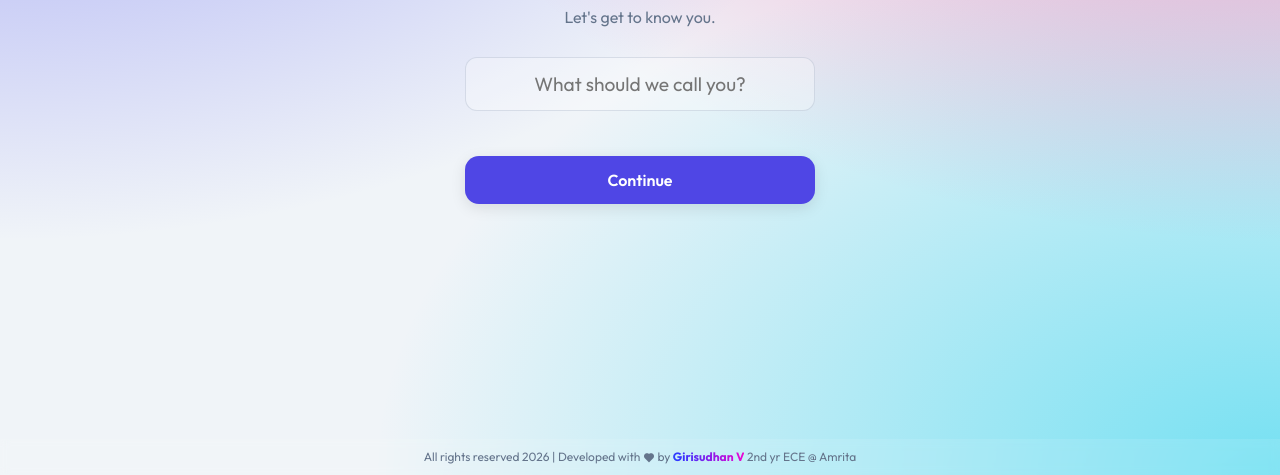
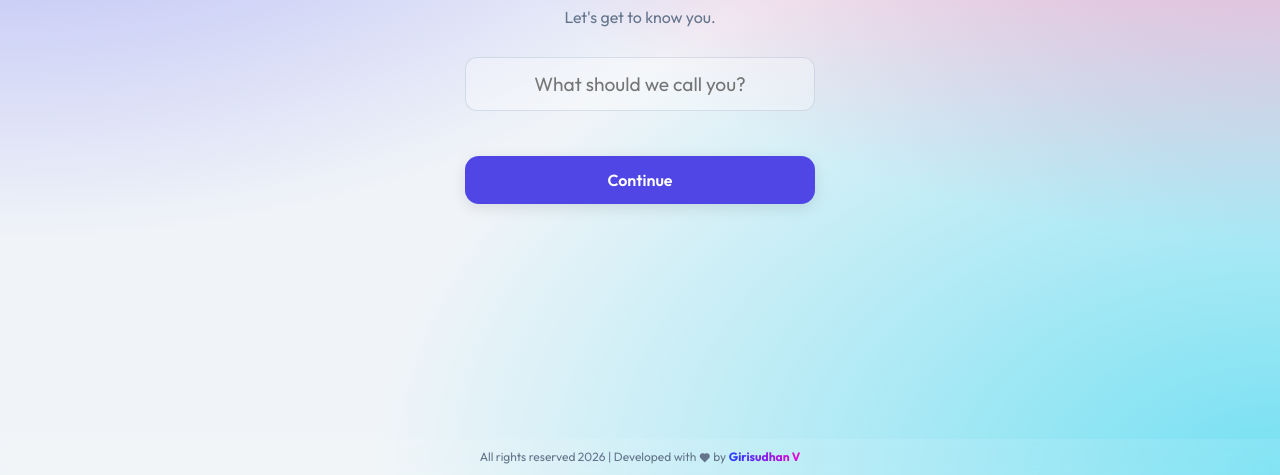
Before and after one commit to Vaggiri/digital-ledger, a website with bundled scripts: page index.html in a window 1280 px wide. Shown: the part 325-800 px from the top of the page. Built offline with nearby package versions, Linux system fonts and the light colour scheme.

Commit message:
UI Updated

```diff
--- a/index.html
+++ b/index.html
@@ -34,7 +34,7 @@
 
     <footer class="app-footer">
         <p>All rights reserved 2026 | Developed with <i class="ri-heart-fill"></i> by <span
-                class="animated-name">Girisudhan V</span> 2nd yr ECE @ Amrita</p>
+                class="animated-name">Girisudhan V</span></p>
     </footer>
 
     <!-- Main Logic -->
```
